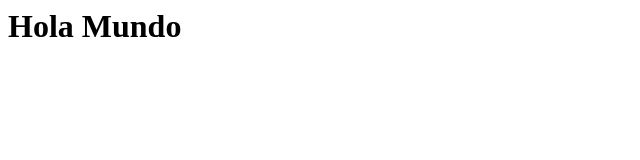
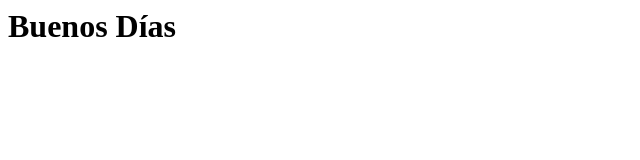
Before and after one commit to agogorzgal1/PruebaDEA, a plain HTML site: page index.html in a window 1280 px wide. Shown: the full height of the page, 0-640 px from the left. Drawn offline with Linux system fonts and the light colour scheme.

Commit message:
Update index.html

```diff
--- a/index.html
+++ b/index.html
@@ -3,6 +3,6 @@
     <title>Hola Mundo Prueba</title>
   </head>
   <body>
-    <h1>Hola Mundo</h1>
+    <h1>Buenos Días</h1>
   </body>
 </html>
```
